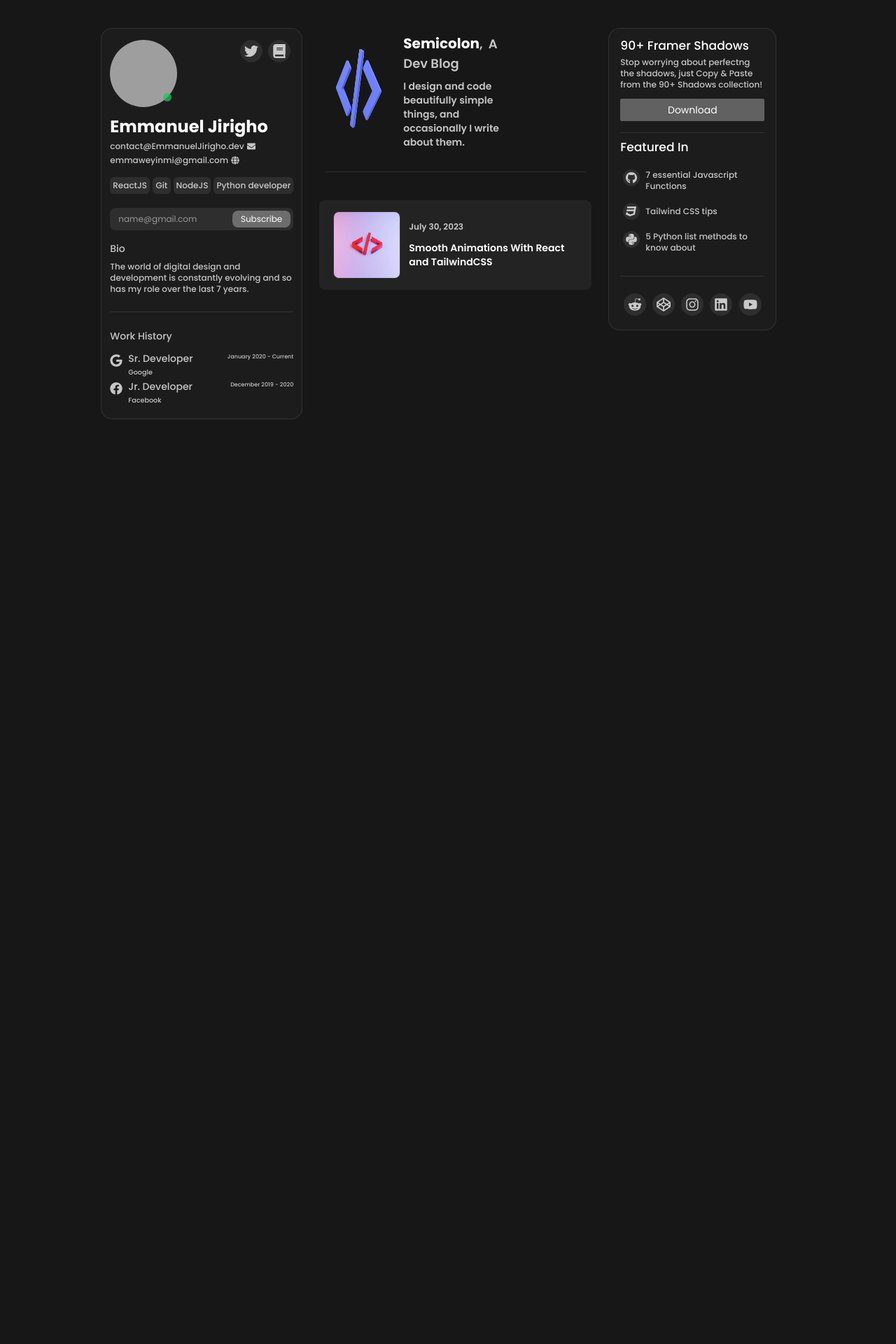
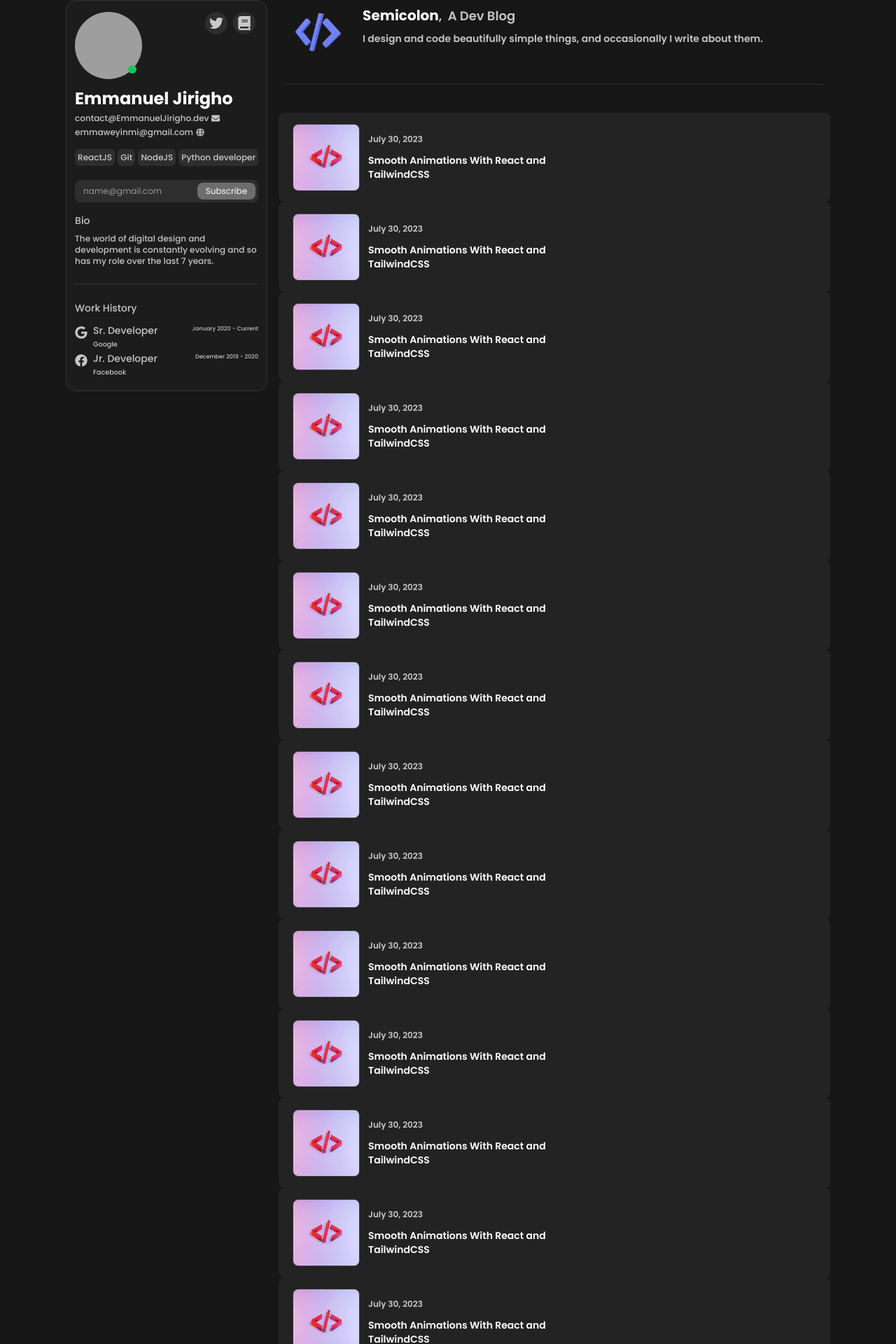
Before and after one commit to jirighoemaanuel/docs, a React (Vite) app: page / in a window 1280 px wide. Shown: the top 1920 px of the page at 70% size. Before the commit the page ends 840 px from the top, so only its background shows below. Built offline with nearby package versions, Linux system fonts and the light colour scheme; grey boxes are pictures that could not be loaded.

Commit message:
almost done with layout

```diff
--- a/src/components/About/About.jsx
+++ b/src/components/About/About.jsx
@@ -19,8 +19,8 @@ function About() {
   };
 
   return (
-    <div className='md:flex justify-end sm:block'>
-      <div className='bg-dark-100 w-75 md:max-w-75 px-3 py-4 rounded-2xl text-xs border border-light-10 md:fixed'>
+    <div className=''>
+      <div className='bg-dark-100 w-75 md:max-w-75 px-3 py-4 rounded-2xl text-xs border border-light-10 '>
         <div className='flex flex-row flex-wrap'>
           <div className='relative flex justify-between w-full'>
             <div className='w-24 h-24 rounded-full overflow-hidden'>
--- a/src/components/App.jsx
+++ b/src/components/App.jsx
@@ -1,12 +1,13 @@
 import About from './About/About';
 import Feature from './Feature/Feature';
 import Header from './Header/Header';
+(' md:min-w-3/4 md:max-w-3/4');
 
 function App() {
   return (
-    <div className='my-10'>
-      <div className='xl:grid xl:grid-cols-3 gap-x-6'>
-        <div className='md:grid md:grid-cols-1-2 xl:grid-cols-2-1 gap-x-6 xl:col-span-2 sm:flex'>
+    <div className='flex justify-center laptop:max-w-[1200px] tablet:max-w-[810px] mx-auto '>
+      <div className='flex gap-x-4 desktop:flex-row flex-col'>
+        <div className='flex gap-x-4'>
           <div className=''>
             <About />
           </div>
@@ -14,7 +15,7 @@ function App() {
             <Header />
           </div>
         </div>
-        <div className='hidden xl:block'>
+        <div className='hidden laptop:block'>
           <Feature />
         </div>
       </div>
--- a/src/components/Feature/Feature.jsx
+++ b/src/components/Feature/Feature.jsx
@@ -13,8 +13,8 @@ import SocialLink from '../About/SocialLink';
 
 function Feature() {
   return (
-    <div className='flex'>
-      <div className='bg-dark-100 min-w-60 max-w-60 px-4 pt-3 pb-1 rounded-2xl text-xs border border-light-10 fixed'>
+    <div className=''>
+      <div className='bg-dark-100 min-w-60 max-w-60 px-4 pt-3 pb-1 rounded-2xl text-xs border border-light-10'>
         <div>
           <h1 className='text-xlg mt-1 mb-2 text-light-100'>
             90+ Framer Shadows
--- a/src/components/Header/Header.jsx
+++ b/src/components/Header/Header.jsx
@@ -3,11 +3,11 @@ import img1 from '../../assets/img1.webp';
 
 function Header() {
   return (
-    <div className='xl:w-full md:w-500px'>
-      <div className='flex justify-center items-center mt-2 '>
+    <div className='w-full'>
+      <div className='flex justify-center items-center mt-2'>
         <div className=''>
           <div className='flex gap-6 mb-8 px-4'>
-            <img className='hidden xl:block w-20' src={logo} alt='' />
+            <img className='hidden laptop:block w-20' src={logo} alt='' />
             <div className='pr-20'>
               <div className='gap-2 mb-2'>
                 <h1 className='text-xl text-light-100 font-bold inline'>
@@ -28,6 +28,228 @@ function Header() {
           <hr className='text-light-10 my-1 mb-10 mx-2' />
         </div>
       </div>
+      <div>
+        <div className=''>
+          <div className='bg-light-5 px-5 py-4 rounded-lg hover:bg-light-10'>
+            <div className='flex items-center gap-3'>
+              <img
+                className='w-24 h-24 rounded-lg border border-light-10'
+                src={img1}
+                alt=''
+              />
+              <div className='w-64 flex flex-col gap-3 font-semibold'>
+                <p className='text-light-75 text-xs'>July 30, 2023</p>
+                <p className='text-light-100'>
+                  <a href=''>Smooth Animations With React and TailwindCSS</a>
+                </p>
+              </div>
+            </div>
+          </div>
+        </div>
+        <div className=''>
+          <div className='bg-light-5 px-5 py-4 rounded-lg hover:bg-light-10'>
+            <div className='flex items-center gap-3'>
+              <img
+                className='w-24 h-24 rounded-lg border border-light-10'
+                src={img1}
+                alt=''
+              />
+              <div className='w-64 flex flex-col gap-3 font-semibold'>
+                <p className='text-light-75 text-xs'>July 30, 2023</p>
+                <p className='text-light-100'>
+                  <a href=''>Smooth Animations With React and TailwindCSS</a>
+                </p>
+              </div>
+            </div>
+          </div>
+        </div>
+        <div className=''>
+          <div className='bg-light-5 px-5 py-4 rounded-lg hover:bg-light-10'>
+            <div className='flex items-center gap-3'>
+              <img
+                className='w-24 h-24 rounded-lg border border-light-10'
+                src={img1}
+                alt=''
+              />
+              <div className='w-64 flex flex-col gap-3 font-semibold'>
+                <p className='text-light-75 text-xs'>July 30, 2023</p>
+                <p className='text-light-100'>
+                  <a href=''>Smooth Animations With React and TailwindCSS</a>
+                </p>
+              </div>
+            </div>
+          </div>
+        </div>
+        <div className=''>
+          <div className='bg-light-5 px-5 py-4 rounded-lg hover:bg-light-10'>
+            <div className='flex items-center gap-3'>
+              <img
+                className='w-24 h-24 rounded-lg border border-light-10'
+                src={img1}
+                alt=''
+              />
+              <div className='w-64 flex flex-col gap-3 font-semibold'>
+                <p className='text-light-75 text-xs'>July 30, 2023</p>
+                <p className='text-light-100'>
+                  <a href=''>Smooth Animations With React and TailwindCSS</a>
+                </p>
+              </div>
+            </div>
+          </div>
+        </div>
+        <div className=''>
+          <div className='bg-light-5 px-5 py-4 rounded-lg hover:bg-light-10'>
+            <div className='flex items-center gap-3'>
+              <img
+                className='w-24 h-24 rounded-lg border border-light-10'
+                src={img1}
+                alt=''
+              />
+              <div className='w-64 flex flex-col gap-3 font-semibold'>
+                <p className='text-light-75 text-xs'>July 30, 2023</p>
+                <p className='text-light-100'>
+                  <a href=''>Smooth Animations With React and TailwindCSS</a>
+                </p>
+              </div>
+            </div>
+          </div>
+        </div>
+        <div className=''>
+          <div className='bg-light-5 px-5 py-4 rounded-lg hover:bg-light-10'>
+            <div className='flex items-center gap-3'>
+              <img
+                className='w-24 h-24 rounded-lg border border-light-10'
+                src={img1}
+                alt=''
+              />
+              <div className='w-64 flex flex-col gap-3 font-semibold'>
+                <p className='text-light-75 text-xs'>July 30, 2023</p>
+                <p className='text-light-100'>
+                  <a href=''>Smooth Animations With React and TailwindCSS</a>
+                </p>
+              </div>
+            </div>
+          </div>
+        </div>
+        <div className=''>
+          <div className='bg-light-5 px-5 py-4 rounded-lg hover:bg-light-10'>
+            <div className='flex items-center gap-3'>
+              <img
+                className='w-24 h-24 rounded-lg border border-light-10'
+                src={img1}
+                alt=''
+              />
+              <div className='w-64 flex flex-col gap-3 font-semibold'>
+                <p className='text-light-75 text-xs'>July 30, 2023</p>
+                <p className='text-light-100'>
+                  <a href=''>Smooth Animations With React and TailwindCSS</a>
+                </p>
+              </div>
+            </div>
+          </div>
+        </div>
+        <div className=''>
+          <div className='bg-light-5 px-5 py-4 rounded-lg hover:bg-light-10'>
+            <div className='flex items-center gap-3'>
+              <img
+                className='w-24 h-24 rounded-lg border border-light-10'
+                src={img1}
+                alt=''
+              />
+              <div className='w-64 flex flex-col gap-3 font-semibold'>
+                <p className='text-light-75 text-xs'>July 30, 2023</p>
+                <p className='text-light-100'>
+                  <a href=''>Smooth Animations With React and TailwindCSS</a>
+                </p>
+              </div>
+            </div>
+          </div>
+        </div>
+        <div className=''>
+          <div className='bg-light-5 px-5 py-4 rounded-lg hover:bg-light-10'>
+            <div className='flex items-center gap-3'>
+              <img
+                className='w-24 h-24 rounded-lg border border-light-10'
+                src={img1}
+                alt=''
+              />
+              <div className='w-64 flex flex-col gap-3 font-semibold'>
+                <p className='text-light-75 text-xs'>July 30, 2023</p>
+                <p className='text-light-100'>
+                  <a href=''>Smooth Animations With React and TailwindCSS</a>
+                </p>
+              </div>
+            </div>
+          </div>
+        </div>
+        <div className=''>
+          <div className='bg-light-5 px-5 py-4 rounded-lg hover:bg-light-10'>
+            <div className='flex items-center gap-3'>
+              <img
+                className='w-24 h-24 rounded-lg border border-light-10'
+                src={img1}
+                alt=''
+              />
+              <div className='w-64 flex flex-col gap-3 font-semibold'>
+                <p className='text-light-75 text-xs'>July 30, 2023</p>
+                <p className='text-light-100'>
+                  <a href=''>Smooth Animations With React and TailwindCSS</a>
+                </p>
+              </div>
+            </div>
+          </div>
+        </div>
+        <div className=''>
+          <div className='bg-light-5 px-5 py-4 rounded-lg hover:bg-light-10'>
+            <div className='flex items-center gap-3'>
+              <img
+                className='w-24 h-24 rounded-lg border border-light-10'
+                src={img1}
+                alt=''
+              />
+              <div className='w-64 flex flex-col gap-3 font-semibold'>
+                <p className='text-light-75 text-xs'>July 30, 2023</p>
+                <p className='text-light-100'>
+                  <a href=''>Smooth Animations With React and TailwindCSS</a>
+                </p>
+              </div>
+            </div>
+          </div>
+        </div>
+        <div className=''>
+          <div className='bg-light-5 px-5 py-4 rounded-lg hover:bg-light-10'>
+            <div className='flex items-center gap-3'>
+              <img
+                className='w-24 h-24 rounded-lg border border-light-10'
+                src={img1}
+                alt=''
+              />
+              <div className='w-64 flex flex-col gap-3 font-semibold'>
+                <p className='text-light-75 text-xs'>July 30, 2023</p>
+                <p className='text-light-100'>
+                  <a href=''>Smooth Animations With React and TailwindCSS</a>
+                </p>
+              </div>
+            </div>
+          </div>
+        </div>
+        <div className=''>
+          <div className='bg-light-5 px-5 py-4 rounded-lg hover:bg-light-10'>
+            <div className='flex items-center gap-3'>
+              <img
+                className='w-24 h-24 rounded-lg border border-light-10'
+                src={img1}
+                alt=''
+              />
+              <div className='w-64 flex flex-col gap-3 font-semibold'>
+                <p className='text-light-75 text-xs'>July 30, 2023</p>
+                <p className='text-light-100'>
+                  <a href=''>Smooth Animations With React and TailwindCSS</a>
+                </p>
+              </div>
+            </div>
+          </div>
+        </div>
         <div className=''>
           <div className='bg-light-5 px-5 py-4 rounded-lg hover:bg-light-10'>
             <div className='flex items-center gap-3'>
@@ -46,6 +268,7 @@ function Header() {
           </div>
         </div>
       </div>
+    </div>
   );
 }
 
--- a/tailwind.config.js
+++ b/tailwind.config.js
@@ -24,6 +24,11 @@ export default {
       fontFamily: {
         poppins: ['Poppins', 'sans-serif'],
       },
+      screens: {
+        mobile: '480px',
+        tablet: '810px',
+        laptop: '1200px',
+      },
       fontSize: {
         xxs: '0.6rem',
         xxxs: '0.5rem',
@@ -36,12 +41,12 @@ export default {
         '3/4': '75%',
       },
       gridTemplateColumns: {
-        '1-2': '1fr 1.8fr',
+        '1-2': '1fr 2fr',
         '2-1': '2fr 1.8fr',
       },
       width: {
         75: '18.0rem',
-        '500px': '500px',
+        '440px': '440px',
       },
       animation: {
         pulse: 'pulse 2s cubic-bezier(0.4, 0, 0.6, 1) infinite',
```
Lines whose indentation alone changed are shown as unchanged.
